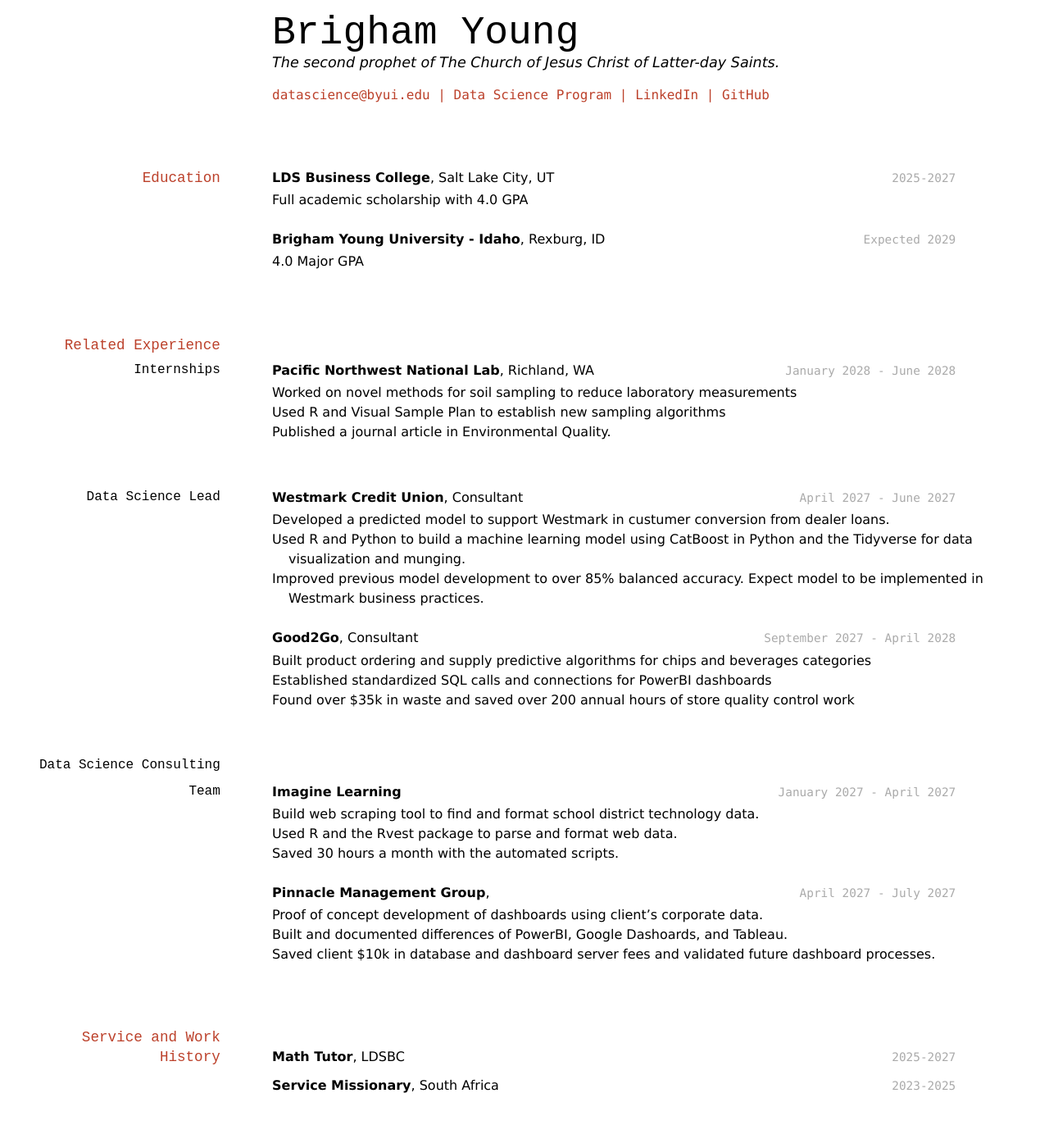
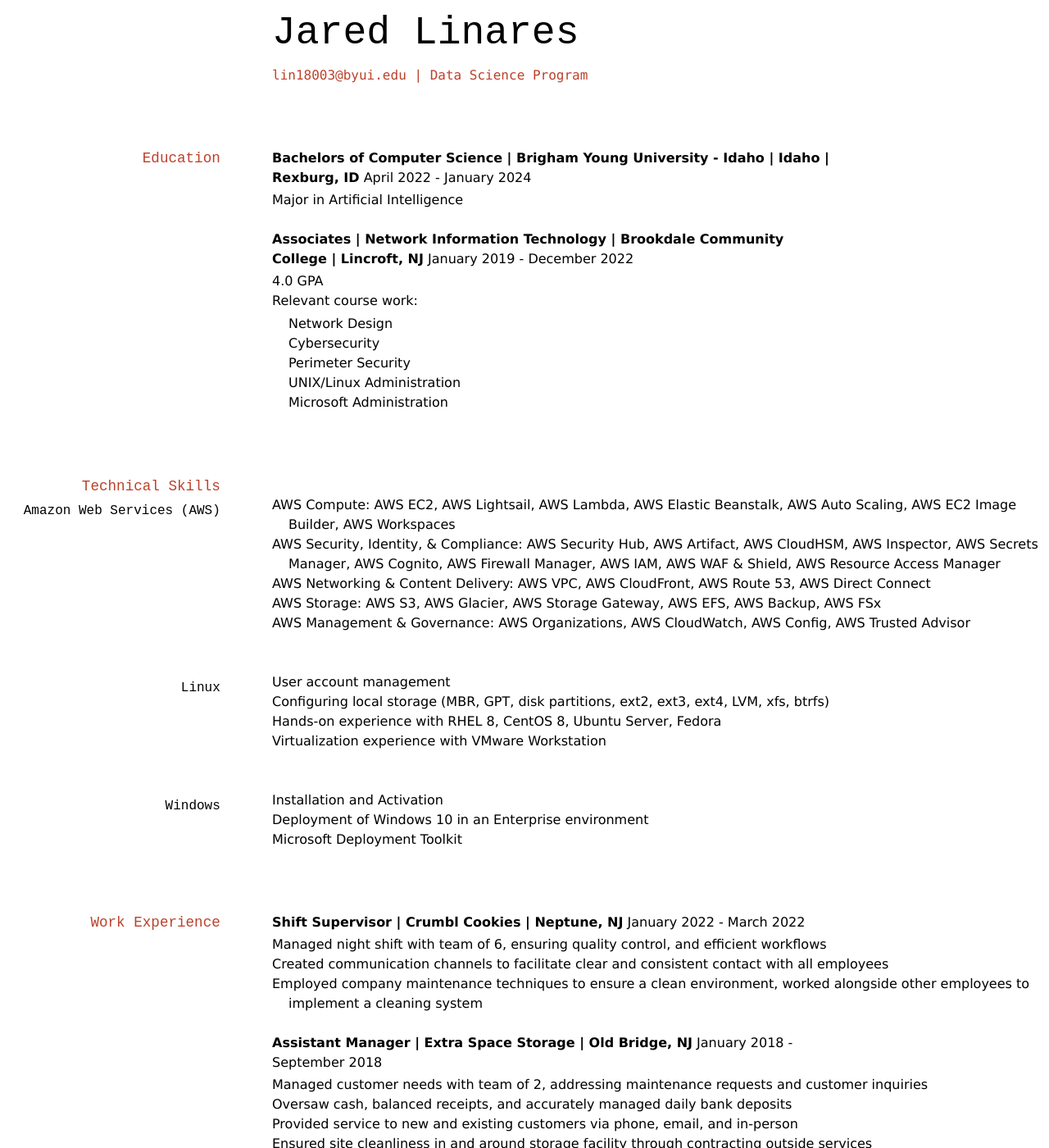
Before and after one commit to Caffeine-Jared/Linares-Resume2, a Jekyll site: the page built from docs/index.md, in a window 1280 px wide and 1400 px high. Shown: the whole window at 82% size. Built offline with Jekyll 4.4.1, drawn with Linux system fonts in a browser that asks for light colours; some of the changed text lies outside the part shown.

Commit message:
Update index.md
customize resume

```diff
--- a/docs/index.md
+++ b/docs/index.md
@@ -1,86 +1,105 @@
 ---
 layout: cv
-title: Brigham Young's Resume
+title: Jared Linares' Resume
 ---
-# Brigham Young
-The second prophet of The Church of Jesus Christ of Latter-day Saints.
+# Jared Linares
 
 <div id="webaddress">
-<a href="datascience@byui.edu">datascience@byui.edu</a>
+<a href="lin18003@byui.edu">lin18003@byui.edu</a>
 | <a href="https://byuidatascience.github.io/development.html">Data Science Program</a>
-| <a href="https://www.linkedin.com/groups/13537407/">LinkedIn</a>
-| <a href="https://github.com/byuids-resumes">GitHub</a>
 </div>
 
 <!-- https://www.monique.tech/the-art-of-markdown -->
 
+
 ## Education
 
-`2025-2027`
-__LDS Business College__, Salt Lake City, UT
+**Bachelors of Computer Science | Brigham Young University - Idaho | Idaho | Rexburg, ID**
+April 2022 - January 2024
 
-- Full academic scholarship with 4.0 GPA
+- Major in Artificial Intelligence
 
-`Expected 2029`
-__Brigham Young University - Idaho__, Rexburg, ID
+**Associates | Network Information Technology | Brookdale Community College | Lincroft, NJ**
+January 2019 - December 2022
 
-- 4.0 Major GPA
+- 4.0 GPA
+- Relevant course work:
+    - Network Design
+    - Cybersecurity
+    - Perimeter Security
+    - UNIX/Linux Administration
+    - Microsoft Administration
 
 
-## Related Experience
+## Technical Skills
 
-### Internships
+### Amazon Web Services (AWS)
+- AWS Compute: AWS EC2, AWS Lightsail, AWS Lambda, AWS Elastic Beanstalk, AWS Auto Scaling, AWS EC2 Image Builder, AWS Workspaces
+- AWS Security, Identity, & Compliance: AWS Security Hub, AWS Artifact, AWS CloudHSM, AWS Inspector, AWS Secrets Manager, AWS Cognito, AWS Firewall Manager, AWS IAM, AWS WAF & Shield, AWS Resource Access Manager
+- AWS Networking & Content Delivery: AWS VPC, AWS CloudFront, AWS Route 53, AWS Direct Connect
+- AWS Storage: AWS S3, AWS Glacier, AWS Storage Gateway, AWS EFS, AWS Backup, AWS FSx
+- AWS Management & Governance: AWS Organizations, AWS CloudWatch, AWS Config, AWS Trusted Advisor
 
-`January 2028 - June 2028`
-__Pacific Northwest National Lab__, Richland, WA
+### Linux
+- User account management
+- Configuring local storage (MBR, GPT, disk partitions, ext2, ext3, ext4, LVM, xfs, btrfs)
+- Hands-on experience with RHEL 8, CentOS 8, Ubuntu Server, Fedora
+- Virtualization experience with VMware Workstation
 
-- Worked on novel methods for soil sampling to reduce laboratory measurements
-- Used R and Visual Sample Plan to establish new sampling algorithms
-- Published a journal article in Environmental Quality.
-
-### Data Science Lead
-
-`April 2027 - June 2027`
-__Westmark Credit Union__, Consultant
-
-- Developed a predicted model to support Westmark in custumer conversion from dealer loans.
-- Used R and Python to build a machine learning model using CatBoost in Python and the Tidyverse for data visualization and munging.
-- Improved previous model development to over 85% balanced accuracy. Expect model to be implemented in Westmark business practices.
-
-`September 2027 - April 2028`
-__Good2Go__, Consultant
-
-- Built product ordering and supply predictive algorithms for chips and beverages categories
-- Established standardized SQL calls and connections for PowerBI dashboards
-- Found over $35k in waste and saved over 200 annual hours of store quality control work
-
-### Data Science Consulting Team
-
-`January 2027 - April 2027`
-__Imagine Learning__
-
-- Build web scraping tool to find and format school district technology data.
-- Used R and the Rvest package to parse and format web data.
-- Saved 30 hours a month with the automated scripts.
-
-`April 2027 - July 2027`
-__Pinnacle Management Group__,
-
-- Proof of concept development of dashboards using client's corporate data.
-- Built and documented differences of PowerBI, Google Dashoards, and Tableau.
-- Saved client $10k in database and dashboard server fees and validated future dashboard processes.
+### Windows
+- Installation and Activation
+- Deployment of Windows 10 in an Enterprise environment
+- Microsoft Deployment Toolkit
 
 
-## Service and Work History
+## Work Experience
 
-`2025-2027`
-__Math Tutor__, LDSBC
+**Shift Supervisor | Crumbl Cookies | Neptune, NJ**
+January 2022 - March 2022
 
+- Managed night shift with team of 6, ensuring quality control, and efficient workflows
+- Created communication channels to facilitate clear and consistent contact with all employees
+- Employed company maintenance techniques to ensure a clean environment, worked alongside other employees to implement a cleaning system
 
-`2023-2025`
-__Service Missionary__, South Africa
+**Assistant Manager | Extra Space Storage | Old Bridge, NJ**
+January 2018 - September 2018
 
+- Managed customer needs with team of 2, addressing maintenance requests and customer inquiries
+- Oversaw cash, balanced receipts, and accurately managed daily bank deposits
+- Provided service to new and existing customers via phone, email, and in-person
+- Ensured site cleanliness in and around storage facility through contracting outside services
 
+## Certifications
+- OCI Solutions Architect Associate 2022
+- AWS Solutions Architect Associate 2021
+- AWS Cloud Practitioner 2021
+
+## Courses
+- CIT-111 - Intro to Databases
+- CIT-171 - Cybersecurity
+- CIT-240 - Network Design I
+- CIT-241 - Network Design II
+- CIT-262 - Systems Analysis & Design
+- CIT-352 - Operating Systems I (Linux)
+- CSE-110 - Programming Building Blocks
+- CSE-170 - Technical Teamwork
+- ECEN-106 - Computer Systems
+- NETW-106 - Intro to Networking
+- NETW-107 - Intro to Security
+- NETW-110 - Intro to Unix Networking
+- NETW-111 - Unix Network Administration
+- NETW-151 - CCNA
+- NETW-152 - CCNA
+- NETW-190 - Windows 7
+- NETW-236 - Computer Forensics
+- NETW-237 - Perimeter Security
+- NETW-238 - Hacker Tech, Tools, and Incidents
+- NETW-243 - Computer Repair
+
+## Honors
+- Spring 2020 Dean's List
+- Fall 2021 Dean's List
+- Brookdale Foundation and Alumni Scholarship
 
 <!-- ### Footer
 
```
